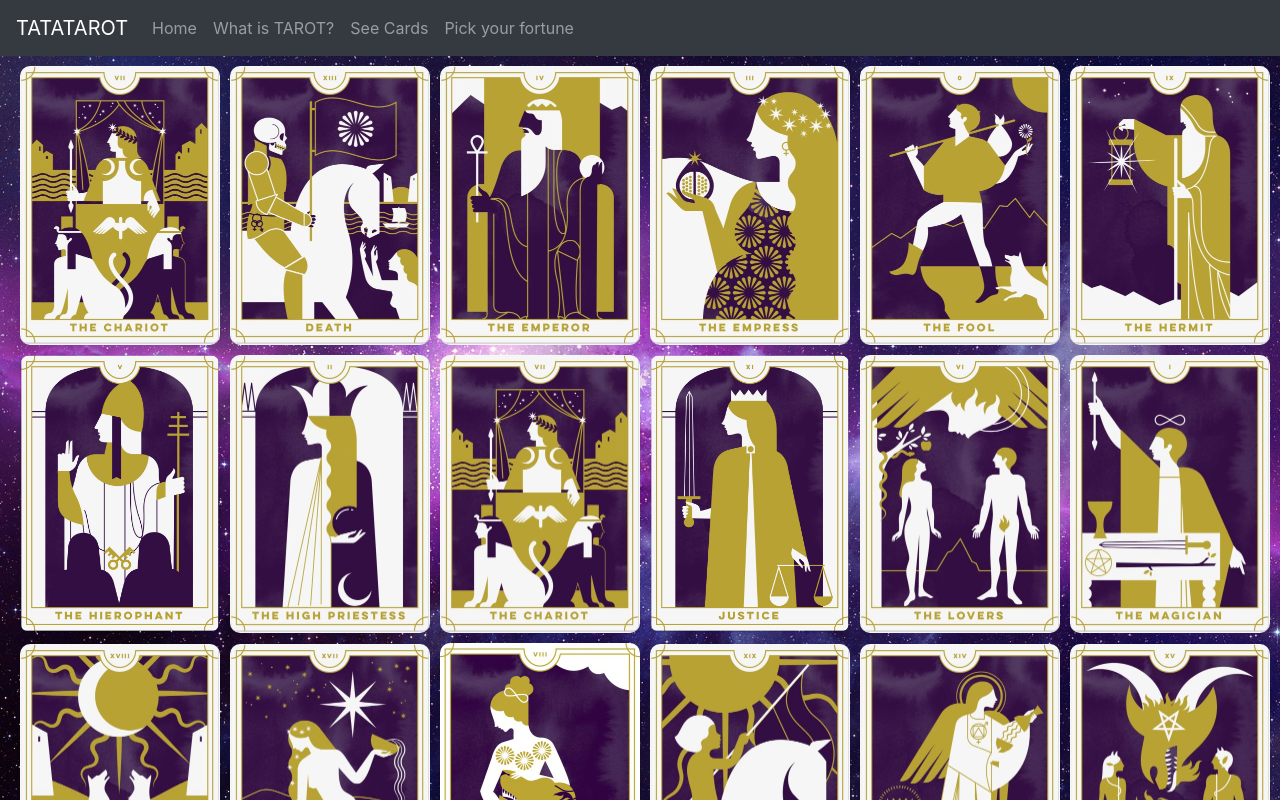
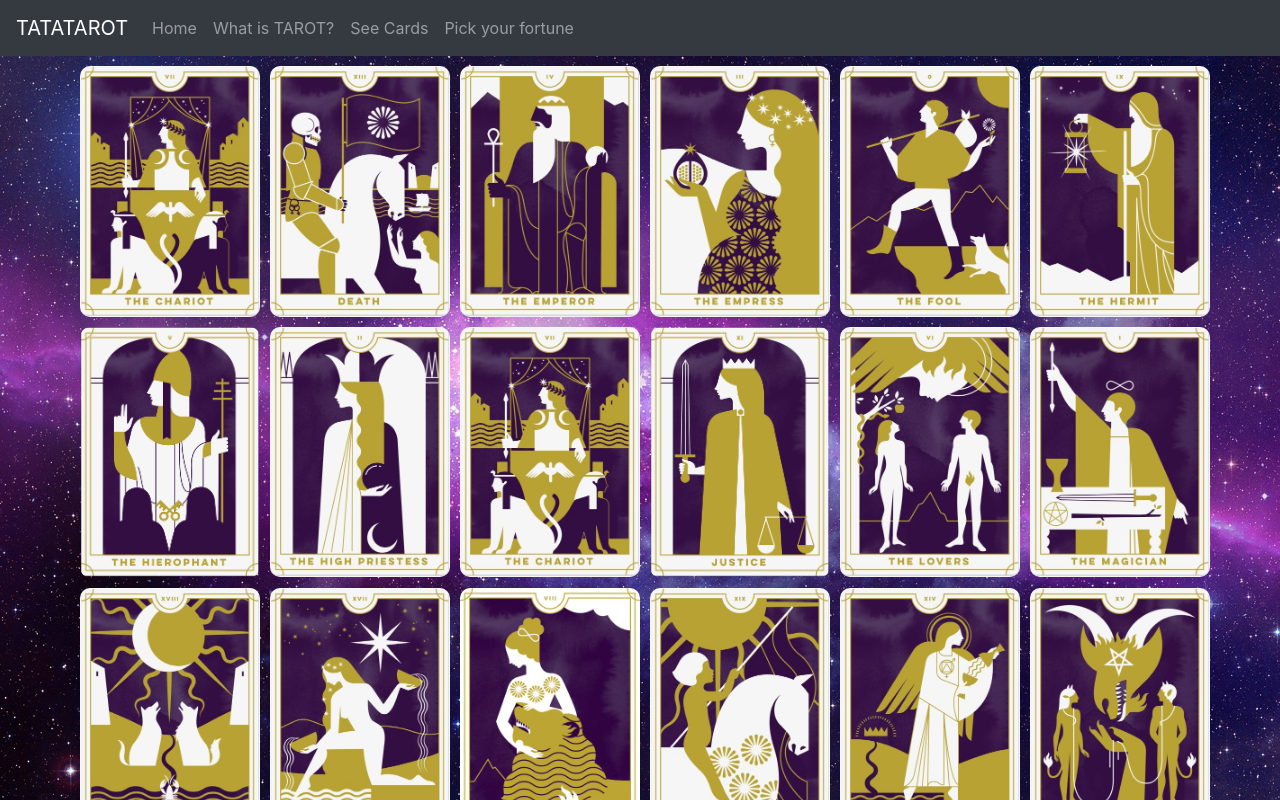
Before and after one commit to SophieH07/tatatarot, a React (Create React App) app in the folder client/: page /cards in a window 1280 px wide. Shown: the top 800 px of the page. Built offline with nearby package versions, Linux system fonts and the light colour scheme.

Commit message:
add one card page

```diff
--- a/client/src/App.js
+++ b/client/src/App.js
@@ -18,7 +18,7 @@ export default class App extends Component {
         <Route path="/cards" component={Cards} />
         <Route path="/description" component={Description} />
         <Route path="/generator" component={Generator} />
-        <Route path="/card" component={Card} />
+        <Route path="/card/:name" component={Card} />
       </Router>
     );
   }
--- a/client/src/components/Card.js
+++ b/client/src/components/Card.js
@@ -1,10 +1,17 @@
 import React, { Component } from 'react';
+import "./Generator.css";
 
 export class Card extends Component {
     render() {
+        const card = this.props.location.state;
         return (
-            <div>
-                <p>Hoy</p>
+            <div className="cards">
+                <h2 className="name">{card.name}</h2>
+                <img src={card.pic} className="picture" alt=""/>
+                <h3 className="name">UPWARD MEANING</h3>
+                <h4 className="card-description">{card.upward}</h4>
+                <h3 className="name">DOWNWARD MEANING</h3>
+                <h4 className="card-description">{card.downward}</h4>
             </div>
         )
     }
--- a/client/src/components/Cards.css
+++ b/client/src/components/Cards.css
@@ -1,12 +1,12 @@
 .cards {
-    margin-top: 10px;
+    margin: 10px;
     display: flow-root;
     align-items: center;
     text-align: center;
 }
 
 .card-pic {
-    max-width: 200px;
+    max-width: 180px;
     margin-left: 10px;
     border-radius: 10px;
     height: auto;
--- a/client/src/components/Cards.js
+++ b/client/src/components/Cards.js
@@ -9,7 +9,10 @@ export class Cards extends Component {
       <div>
         <div className="cards">
           {cardPicDic.map((card, i) => (
-            <Link to="/card">
+            <Link to={{
+              pathname: `/card/${card.name}`,
+              state: card
+              }}>
               <img className="card-pic" src={card.pic} alt={card.name} />
             </Link>
           ))}
```
